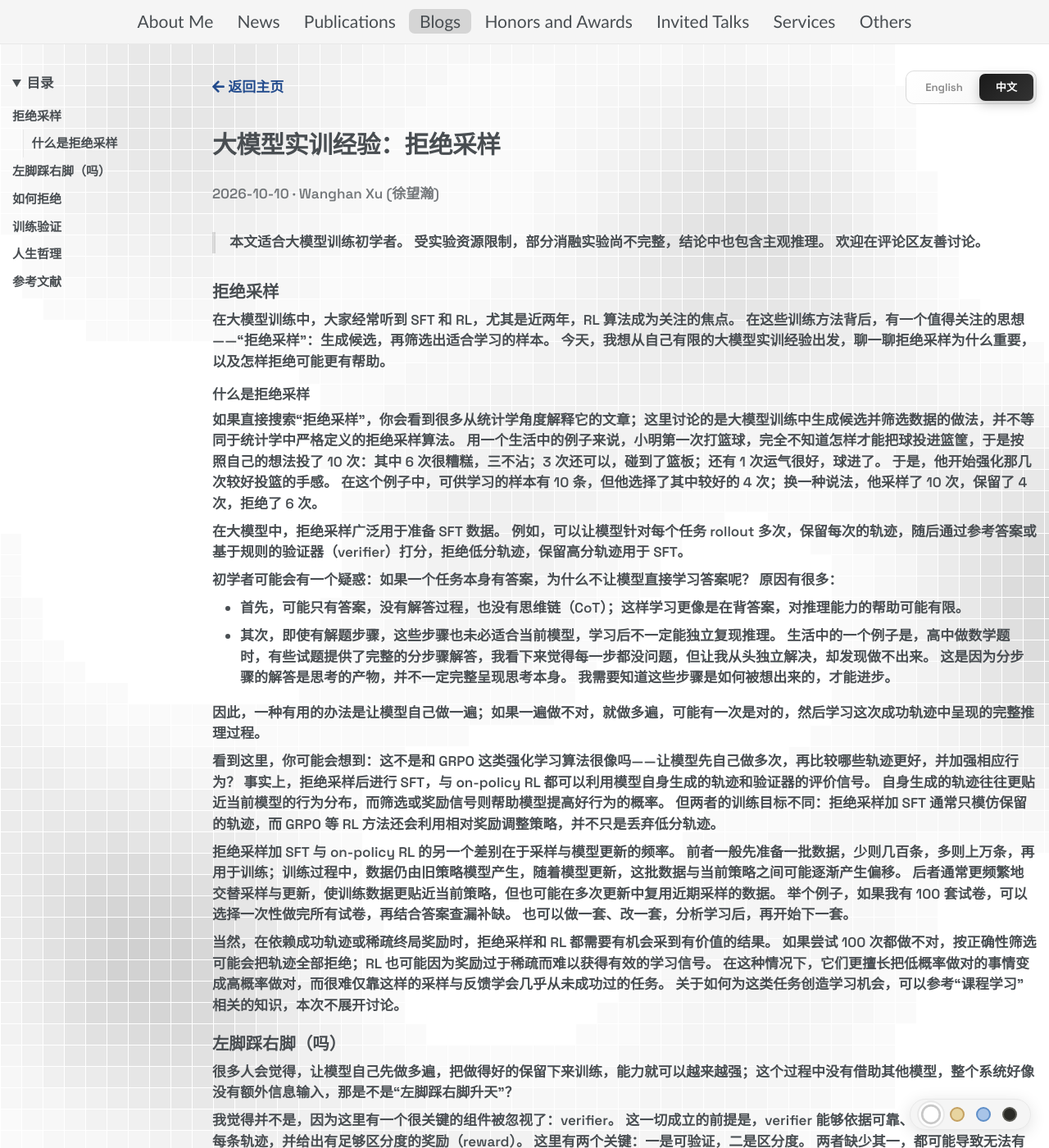
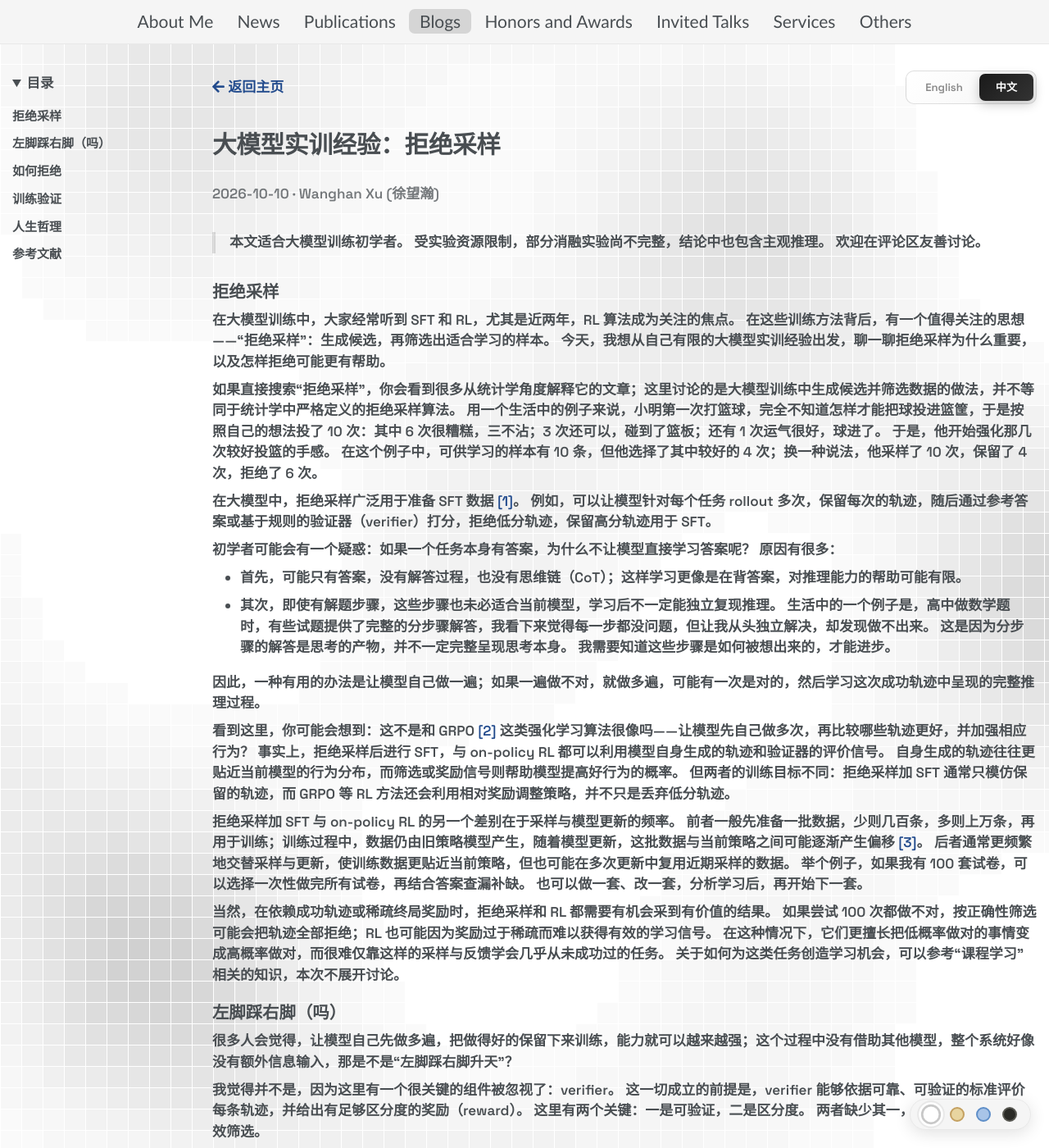
Before and after one commit to black-yt/black-yt.github.io, a Jekyll site: the page built from _blogs/rejection-sampling/zh.md, in a window 1280 px wide and 1400 px high. Shown: the whole window at 82% size. Built offline with Jekyll 4.4.1, drawn with Linux system fonts in a browser that asks for light colours; comment, search, counter and statistics services are not loaded; some of the changed text lies outside the part shown.

Commit message:
Refine rejection sampling blog layout, URL, and citations

```diff
--- a/_blogs/first-blog/zh.md
+++ b/_blogs/rejection-sampling/zh.md
@@ -18,14 +18,12 @@ cover: /blogs/first-blog/assets/rejection-sampling-quadrants.svg
 在这些训练方法背后，有一个值得关注的思想——“拒绝采样”：生成候选，再筛选出适合学习的样本。
 今天，我想从自己有限的大模型实训经验出发，聊一聊拒绝采样为什么重要，以及怎样拒绝可能更有帮助。
 
-### 什么是拒绝采样
-
 如果直接搜索“拒绝采样”，你会看到很多从统计学角度解释它的文章；这里讨论的是大模型训练中生成候选并筛选数据的做法，并不等同于统计学中严格定义的拒绝采样算法。
 用一个生活中的例子来说，小明第一次打篮球，完全不知道怎样才能把球投进篮筐，于是按照自己的想法投了 10 次：其中 6 次很糟糕，三不沾；3 次还可以，碰到了篮板；还有 1 次运气很好，球进了。
 于是，他开始强化那几次较好投篮的手感。
 在这个例子中，可供学习的样本有 10 条，但他选择了其中较好的 4 次；换一种说法，他采样了 10 次，保留了 4 次，拒绝了 6 次。
 
-在大模型中，拒绝采样广泛用于准备 SFT 数据。
+在大模型中，拒绝采样广泛用于准备 SFT 数据 [[1]](#ref-swe-smith)。
 例如，可以让模型针对每个任务 rollout 多次，保留每次的轨迹，随后通过参考答案或基于规则的验证器（verifier）打分，拒绝低分轨迹，保留高分轨迹用于 SFT。
 
 初学者可能会有一个疑惑：如果一个任务本身有答案，为什么不让模型直接学习答案呢？
@@ -39,13 +37,13 @@ cover: /blogs/first-blog/assets/rejection-sampling-quadrants.svg
 
 因此，一种有用的办法是让模型自己做一遍；如果一遍做不对，就做多遍，可能有一次是对的，然后学习这次成功轨迹中呈现的完整推理过程。
 
-看到这里，你可能会想到：这不是和 GRPO 这类强化学习算法很像吗——让模型先自己做多次，再比较哪些轨迹更好，并加强相应行为？
+看到这里，你可能会想到：这不是和 GRPO [[2]](#ref-grpo) 这类强化学习算法很像吗——让模型先自己做多次，再比较哪些轨迹更好，并加强相应行为？
 事实上，拒绝采样后进行 SFT，与 on-policy RL 都可以利用模型自身生成的轨迹和验证器的评价信号。
 自身生成的轨迹往往更贴近当前模型的行为分布，而筛选或奖励信号则帮助模型提高好行为的概率。
 但两者的训练目标不同：拒绝采样加 SFT 通常只模仿保留的轨迹，而 GRPO 等 RL 方法还会利用相对奖励调整策略，并不只是丢弃低分轨迹。
 
 拒绝采样加 SFT 与 on-policy RL 的另一个差别在于采样与模型更新的频率。
-前者一般先准备一批数据，少则几百条，多则上万条，再用于训练；训练过程中，数据仍由旧策略模型产生，随着模型更新，这批数据与当前策略之间可能逐渐产生偏移。
+前者一般先准备一批数据，少则几百条，多则上万条，再用于训练；训练过程中，数据仍由旧策略模型产生，随着模型更新，这批数据与当前策略之间可能逐渐产生偏移 [[3]](#ref-rest)。
 后者通常更频繁地交替采样与更新，使训练数据更贴近当前策略，但也可能在多次更新中复用近期采样的数据。
 举个例子，如果我有 100 套试卷，可以选择一次性做完所有试卷，再结合答案查漏补缺。
 也可以做一套、改一套，分析学习后，再开始下一套。
@@ -96,9 +94,11 @@ cover: /blogs/first-blog/assets/rejection-sampling-quadrants.svg
 - **第三象限：任务难度低，模型表现差。** 就像考试中做错了简单的选择题。
 - **第四象限：任务难度高，模型表现差。** 就像考试中没做出最后的压轴题。
 
-![任务难度与模型表现的四象限图：第一象限优先学习，第二象限降低学习优先级，第三象限降权或拒绝，第四象限检查经过验证的局部推理。]({{ '/blogs/first-blog/assets/rejection-sampling-quadrants.svg' | relative_url }})
+![任务难度与模型表现的四象限图：第一象限优先学习，第二象限降低学习优先级，第三象限降权或拒绝，第四象限检查经过验证的局部推理。]({{ '/blogs/rejection-sampling/assets/rejection-sampling-quadrants.svg' | relative_url }})
+{: .blog-figure-image}
 
 *图 1：任务难度与模型表现的定性划分，中心表示一般难度和一般表现。*
+{: .blog-caption}
 
 总体来说，我们希望保留第一象限的样本用于训练，因为这些任务难，模型表现又好，很值得学习和强化。
 同时，我们希望尽量减少第三象限的样本，也就是任务简单，但模型没有发挥好，仍然做错。
@@ -126,9 +126,11 @@ cover: /blogs/first-blog/assets/rejection-sampling-quadrants.svg
 纵坐标表示筛选后的任务中，Opus 4.8 的得分比 GLM-5.2 的 4 次平均分至少高出指定分差的任务比例，不同曲线对应不同的分差门槛。
 例如，“gap ≥ 2%”这条线表示 Opus 4.8 至少高出 2 分的任务占比；这里的得分已归一化到 0–100，图中的“%”按这个量表理解。
 
-![按 GLM-5.2 的任务得分标准差筛选后，不同模型分差门槛下的任务占比；标准差阈值为 1 分时，保留 251 个任务，其中 80.2% 的任务分差至少为 3 分。]({{ '/blogs/first-blog/assets/std.png' | relative_url }})
+![按 GLM-5.2 的任务得分标准差筛选后，不同模型分差门槛下的任务占比；标准差阈值为 1 分时，保留 251 个任务，其中 80.2% 的任务分差至少为 3 分。]({{ '/blogs/rejection-sampling/assets/std.png' | relative_url }})
+{: .blog-figure-image}
 
 *图 2：标准差阈值、保留任务数量与模型分差的关系；阴影表示相应曲线的 90% 置信区间。*
+{: .blog-caption}
 
 可以看到，各条曲线总体呈上升趋势，但并非严格单调。
 换言之，在得分标准差较高的任务中，Opus 4.8 比 GLM-5.2 至少高出指定分差的比例通常更高。
@@ -153,13 +155,18 @@ cover: /blogs/first-blog/assets/rejection-sampling-quadrants.svg
 虽然在 AI 领域，少量高质量数据的训练效果优于大量质量参差不齐的数据，并不是什么新鲜事，但当我自己在实验中观察到时，还是很惊讶。
 而且数据量的差距很大：仅用 30% 就实现了反超。
 
-下表中的 Human rank 为归一化指标，数值越大越好。
+*表 1：Qwen 3.8 27B 在 MLE-bench Lite 上的结果；Human rank 为归一化指标，数值越大越好。*
+{: .blog-table-caption #training-results-caption}
 
-| 设置 | Human rank（归一化，↑） |
+<div class="blog-table-scroll" role="region" aria-labelledby="training-results-caption" tabindex="0" markdown="1">
+
+| 训练设置 | Human rank ↑ |
 | --- | ---: |
-| 1：原始模型 | 0.668 |
-| 2：2,000 条样本 | 0.693 |
-| 3：600 条样本 | 0.723 |
+| 1：原始 Qwen 3.8 27B（本次 SFT 前） | 0.668 |
+| 2：SFT：每个任务保留最佳轨迹（2,000 条样本） | 0.693 |
+| 3：SFT：得分标准差最高的 600 个任务各自的最佳轨迹 | 0.723 |
+
+</div>
 
 ## 人生哲理
 
@@ -170,8 +177,10 @@ cover: /blogs/first-blog/assets/rejection-sampling-quadrants.svg
 
 ## 参考文献
 
-- [DeepSeekMath: Pushing the Limits of Mathematical Reasoning in Open Language Models](https://arxiv.org/abs/2402.03300)
+- <span id="ref-swe-smith"></span>[1] [SWE-smith: Scaling Data for Software Engineering Agents](https://arxiv.org/abs/2504.21798)
 
-- [Reinforced Self-Training (ReST) for Language Modeling](https://arxiv.org/abs/2308.08998)
+- <span id="ref-grpo"></span>[2] [DeepSeekMath: Pushing the Limits of Mathematical Reasoning in Open Language Models](https://arxiv.org/abs/2402.03300)
 
-- [MLE-bench: Evaluating Machine Learning Agents on Machine Learning Engineering](https://arxiv.org/abs/2410.07095)
+- <span id="ref-rest"></span>[3] [Reinforced Self-Training (ReST) for Language Modeling](https://arxiv.org/abs/2308.08998)
+
+- <span id="ref-mle-bench"></span>[4] [MLE-bench: Evaluating Machine Learning Agents on Machine Learning Engineering](https://arxiv.org/abs/2410.07095)
--- a/assets/css/main.scss
+++ b/assets/css/main.scss
@@ -827,6 +827,34 @@ body, #main {
         cursor: zoom-in;
     }
 
+    // Keep image-to-caption spacing; add breathing room outside the pair.
+    .blog-figure-image {
+        margin-top: 2em;
+    }
+
+    .blog-caption {
+        text-align: center;
+        margin-bottom: 2em;
+    }
+
+    .blog-table-caption {
+        text-align: center;
+        margin-top: 2em;
+    }
+
+    .blog-table-scroll {
+        max-width: 100%;
+        overflow-x: auto;
+        margin-bottom: 2em;
+
+        table {
+            width: auto;
+            margin: 0 auto;
+            white-space: nowrap;
+            overflow-wrap: normal;
+        }
+    }
+
     blockquote {
         font-style: normal;
         border-left-color: var(--c-border);
```
Also changed, not shown: other parts of _blogs/rejection-sampling/zh.md (+3 -3 lines), AGENTS.md (+2 -1 lines), _blogs/rejection-sampling/en.md (renamed from _blogs/first-blog/en.md, +27 -18 lines), _blogs/first-blog/assets/rejection-sampling-quadrants.svg (deleted), _blogs/rejection-sampling/assets/LICENSE-Lato.txt (added), _blogs/rejection-sampling/assets/rejection-sampling-quadrants.svg (added), _blogs/rejection-sampling/assets/std.png (renamed from _blogs/first-blog/assets/std.png).
